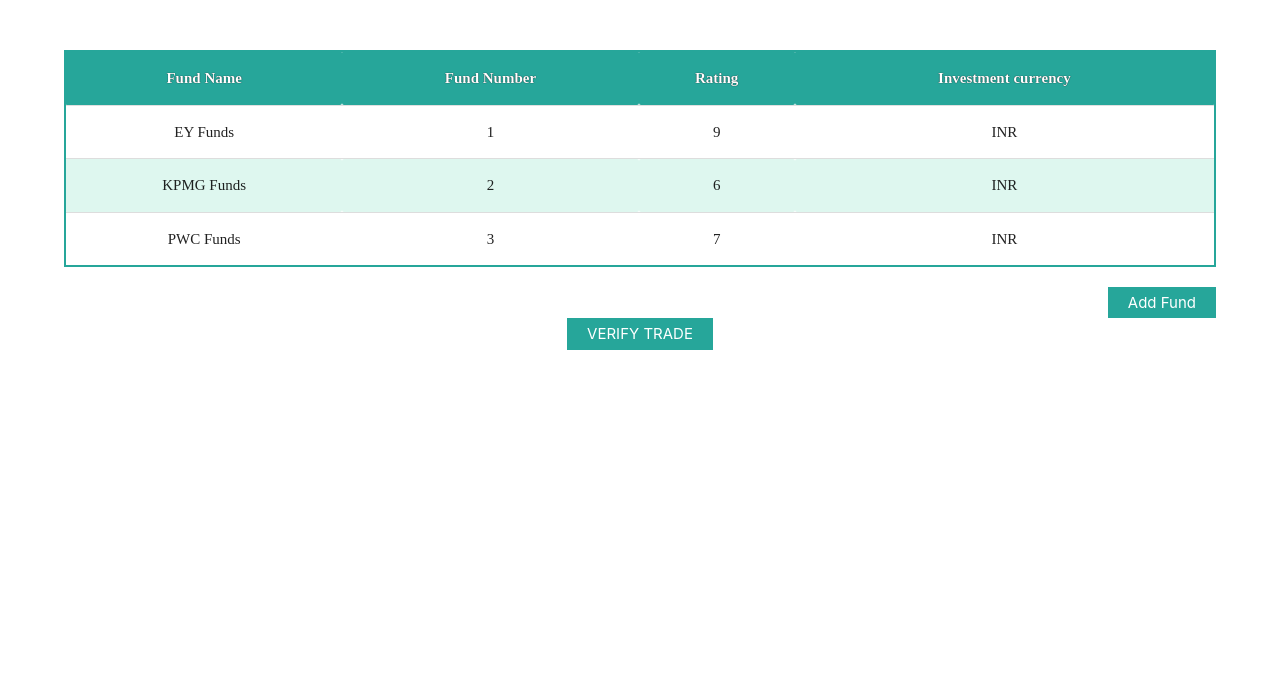
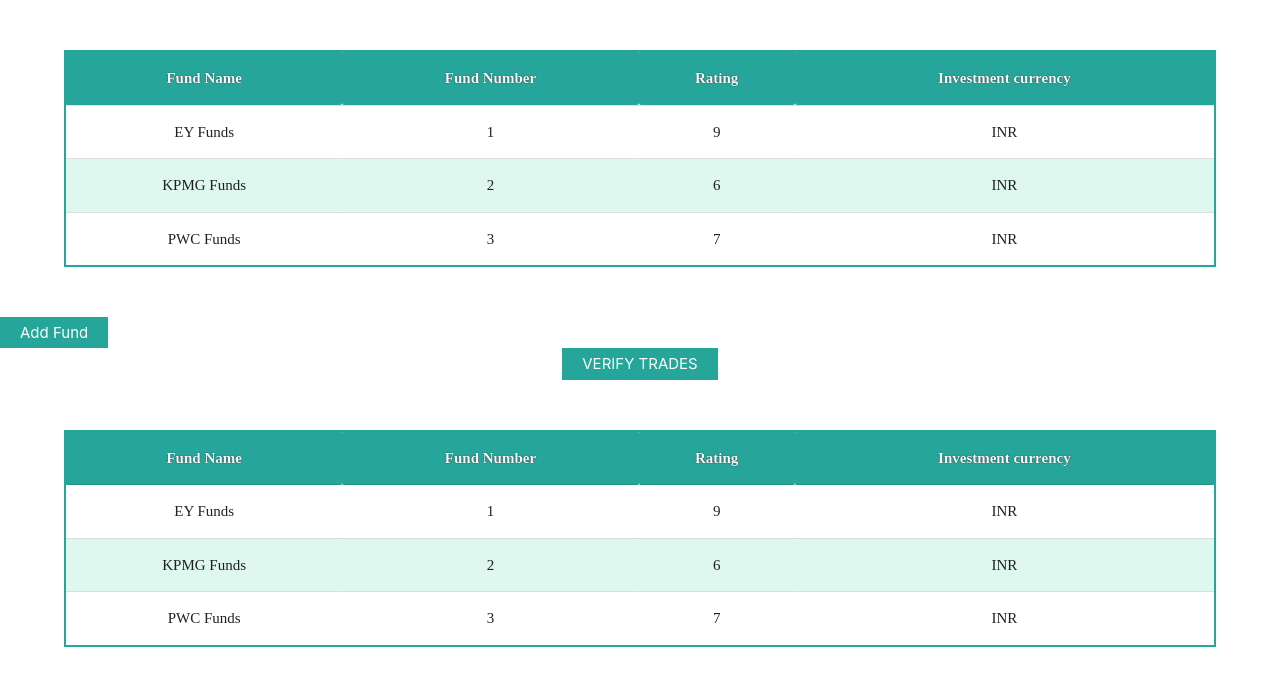
Before and after one commit to ericmawlong/trade-blotter-ui, a React (Create React App) app: page / in a window 1280 px wide. Shown: the top 686 px of the page. Built offline with nearby package versions, Linux system fonts and the light colour scheme.

Commit message:
Committed verify button

```diff
--- a/src/App.js
+++ b/src/App.js
@@ -1,11 +1,13 @@
 import React from 'react';
 import './Components/tradeBlotter.css'
 import Table from './Components/Table';
+import TradeBlotter from './Components/TradeBlotter';
 
 function App() {
   return (
     <div className="App">
-      <Table></Table>
+      <TradeBlotter />
+      <Table />
     </div>
   );
 }
--- a/src/Components/Table.js
+++ b/src/Components/Table.js
@@ -104,12 +104,12 @@
                     </tbody>
                 </table>
 
-                <div class="popup-container">
+                {/* <div class="popup-container">
                     {this.state.fundForm}
                     <button className = 'verifyTrade' type='submit' onSubmit={this.handleVerify}>
                         VERIFY TRADE
                     </button>
-                </div>
+                </div> */}
             </div>
         )
     }
--- /dev/null
+++ b/src/Components/TradeBlotter.js
@@ -0,0 +1,18 @@
+import React, { Component } from 'react'
+import AddFund from './AddFund';
+import Table from './Table'
+import VerifyButton from './VerifyButton';
+
+class TradeBlotter extends Component {
+    render() {
+        return (
+            <div>
+                <Table />
+                <AddFund align='right' />
+                <VerifyButton />
+            </div>
+        )
+    }
+}
+
+export default TradeBlotter
--- /dev/null
+++ b/src/Components/VerifyButton.js
@@ -0,0 +1,31 @@
+import React, { Component } from 'react'
+
+class VerifyButton extends Component {
+    constructor(props) {
+        super(props)
+
+        this.state = {
+             numberOfFunds: 0,
+             verified: false
+        }
+    }
+
+    verifyHandler = (numberOfFunds) => {
+        this.state.numberOfFunds < 6 ? this.setState({
+            verified: true
+        }) : console.log("Max trades to place is only 5")
+    }
+
+    render() {
+        return this.state.verified ? (
+            <div>
+                <button className='verifyTrade'>PLACE TRADES</button>
+                <p align='center'> Successfully Verified trades! </p>
+            </div>
+        ) : (
+            <div><button className='verifyTrade' onClick={this.verifyHandler}>VERIFY TRADES</button> </div>
+        )
+    }
+}
+
+export default VerifyButton
--- a/src/Components/tradeBlotter.css
+++ b/src/Components/tradeBlotter.css
@@ -70,3 +70,7 @@
 .fundSubmit {
   margin: 0 auto;
 }
+
+.successVerify {
+  display: inline;
+}
```
Also changed, not shown: src/Components/AddFund.js (line endings or trailing spaces).
